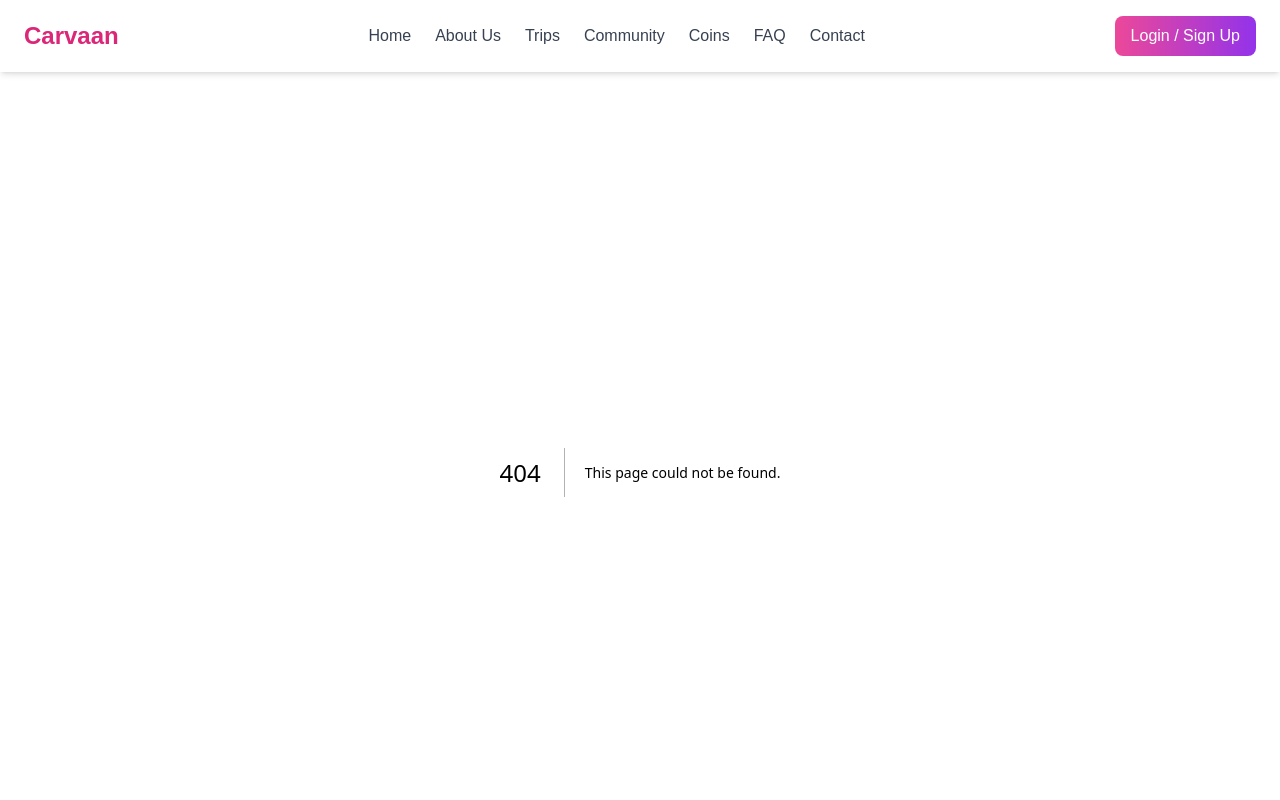
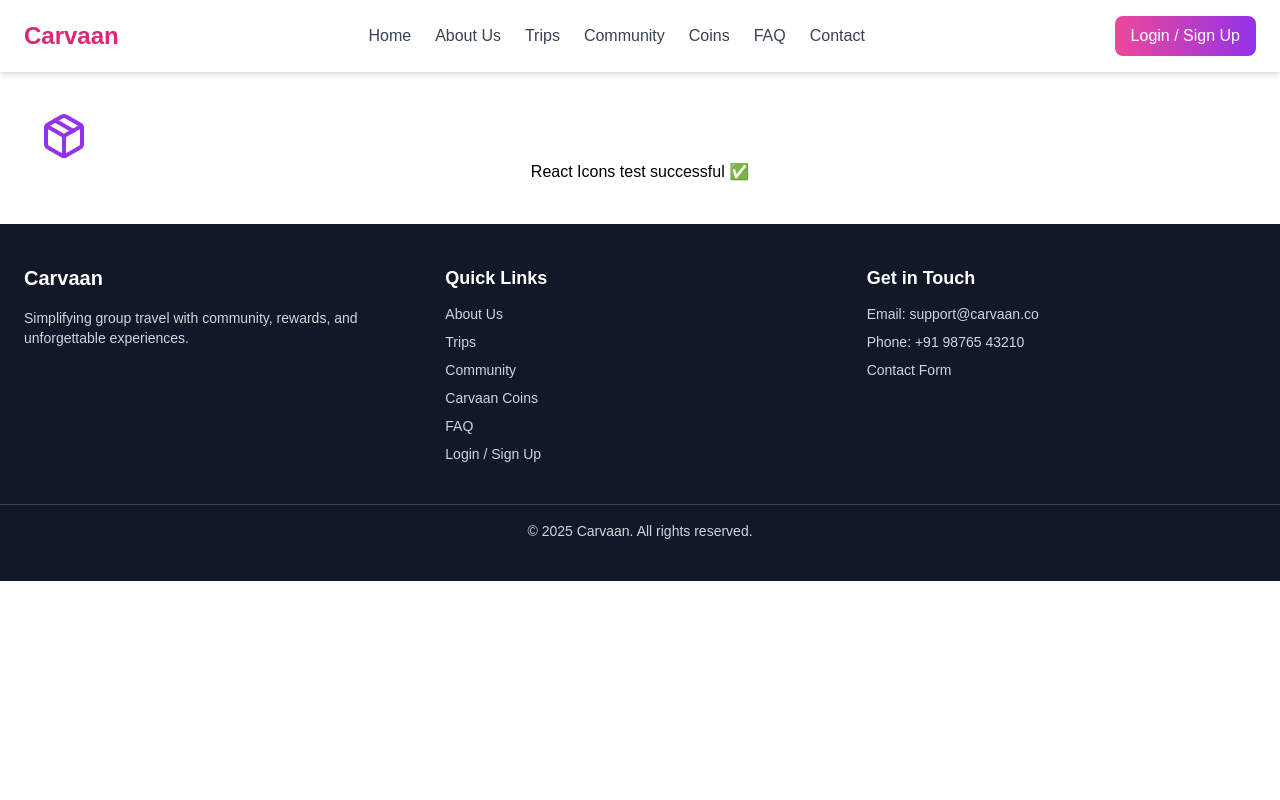
Before and after one commit to carvaangurgaon1/carvaan-website, a Next.js app: page /test-icons in a window 1280 px wide. Before the commit this address had no page. Shown: the top 800 px of the page. Built offline with nearby package versions, Linux system fonts and the light colour scheme.

Commit message:
Create page.tsx

```diff
--- /dev/null
+++ b/app/test-icons/page.tsx
@@ -0,0 +1,11 @@
+"use client";
+import { FiPackage } from "react-icons/fi";
+
+export default function TestIcons() {
+  return (
+    <div className="p-10 text-center">
+      <FiPackage className="text-5xl text-purple-600" />
+      <p>React Icons test successful ✅</p>
+    </div>
+  );
+}
```
